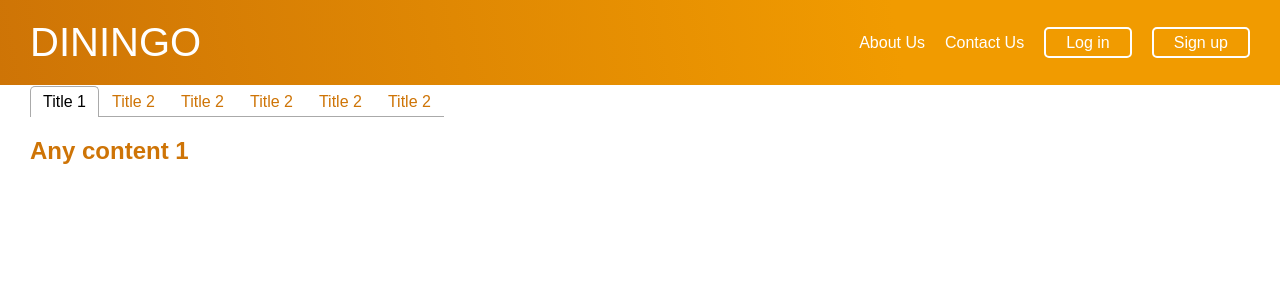
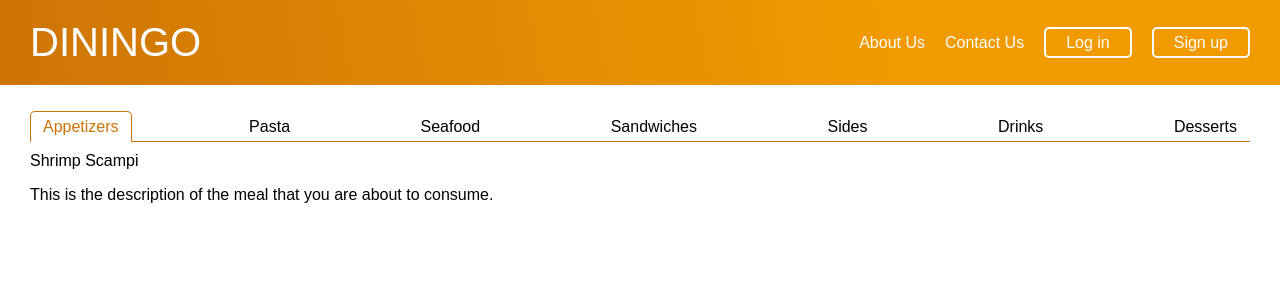
Before and after one commit to NickRose30/diningo, a React (Create React App) app in the folder client/: page /1/menu in a window 1280 px wide. Shown: the top 300 px of the page. Built offline with nearby package versions, Linux system fonts and the light colour scheme.

Commit message:
some config shit

```diff
--- /dev/null
+++ b/client/public/css/react-tabs.css
@@ -0,0 +1,58 @@
+.react-tabs {
+  -webkit-tap-highlight-color: transparent;
+}
+
+.react-tabs__tab-list {
+  border-bottom: 1px solid #ce7406;
+  margin: 0 0 10px;
+  padding: 0;
+  display: flex;
+  justify-content: space-between;
+}
+
+.react-tabs__tab {
+  display: inline-block;
+  border: 1px solid transparent;
+  border-bottom: none;
+  bottom: -1px;
+  position: relative;
+  list-style: none;
+  padding: 6px 12px;
+  cursor: pointer;
+}
+
+.react-tabs__tab--selected {
+  background: #fff;
+  border-color: #ce7406;
+  color: #ce7406;
+  border-radius: 5px 5px 0 0;
+}
+
+.react-tabs__tab--disabled {
+  color: GrayText;
+  cursor: default;
+}
+
+.react-tabs__tab:focus {
+  box-shadow: 0 0 5px hsl(208, 99%, 50%);
+  border-color: hsl(208, 99%, 50%);
+  outline: none;
+}
+
+.react-tabs__tab:focus:after {
+  content: "";
+  position: absolute;
+  height: 5px;
+  left: -4px;
+  right: -4px;
+  bottom: -5px;
+  background: #fff;
+}
+
+.react-tabs__tab-panel {
+  display: none;
+}
+
+.react-tabs__tab-panel--selected {
+  display: block;
+}
--- a/client/src/components/RestaurantMenu.js
+++ b/client/src/components/RestaurantMenu.js
@@ -1,11 +1,12 @@
 import React, { Component } from 'react';
 import { Tab, Tabs, TabList, TabPanel } from 'react-tabs';
-import 'react-tabs/style/react-tabs.css';
+import 'css/react-tabs.css';
 import styled from 'styled-components';
 import { colorDefaultDarkOrange } from '../vars';
 
-const MenuTabs = styled(Tabs)`
-  color: ${colorDefaultDarkOrange};
+const Menu = styled(Tabs)`
+  width: 100%;
+  padding-top: 25px;
 `;
 
 class RestaurantMenu extends Component {
@@ -15,23 +16,28 @@ class RestaurantMenu extends Component {
 
   render() {
     return (
-      <MenuTabs>
+      <Menu>
         <TabList>
-          <Tab>Title 1</Tab>
-          <Tab>Title 2</Tab>
-          <Tab>Title 2</Tab>
-          <Tab>Title 2</Tab>
-          <Tab>Title 2</Tab>
-          <Tab>Title 2</Tab>
+          <Tab>Appetizers</Tab>
+          <Tab>Pasta</Tab>
+          <Tab>Seafood</Tab>
+          <Tab>Sandwiches</Tab>
+          <Tab>Sides</Tab>
+          <Tab>Drinks</Tab>
+          <Tab>Desserts</Tab>
         </TabList>
 
         <TabPanel>
-          <h2>Any content 1</h2>
+          <span>Shrimp Scampi</span>
+          <p>
+            This is the description of the meal that you are about to
+            consume.{' '}
+          </p>
         </TabPanel>
         <TabPanel>
           <h2>Any content 2</h2>
         </TabPanel>
-      </MenuTabs>
+      </Menu>
     );
   }
 }
--- a/client/webpack.config.js
+++ b/client/webpack.config.js
@@ -57,8 +57,9 @@ module.exports = {
   resolve: {
     modules: [path.resolve('./node_modules')],
     alias: {
-      'react-dom': '@hot-loader/react-dom'
-    }
+      'react-dom': '@hot-loader/react-dom',
+      css: path.resolve('./public/css')
+    },
   },
   devServer: {
     stats: {
```
